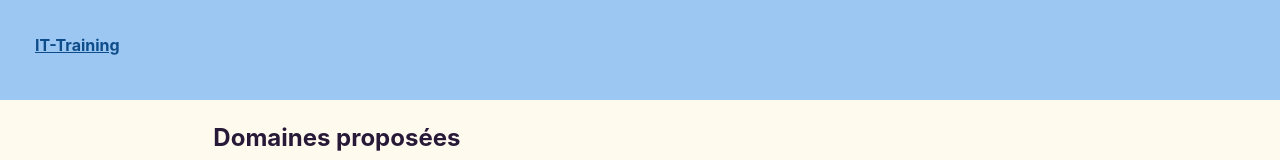
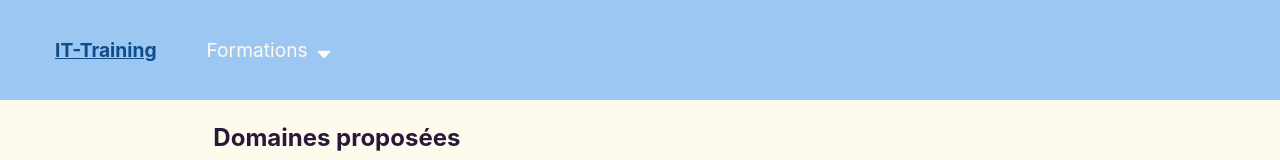
Before and after one commit to Florian00000/projet_cda_florian, a React (Vite) app in the folder frontend/IT_Training_front/: page / in a window 1280 px wide. Shown: the top 160 px of the page. Built offline with nearby package versions, Linux system fonts and the light colour scheme; no server answers.

Commit message:
css navbar

```diff
--- a/frontend/IT_Training_front/package.json
+++ b/frontend/IT_Training_front/package.json
@@ -10,6 +10,9 @@
     "preview": "vite preview"
   },
   "dependencies": {
+    "@fortawesome/fontawesome-svg-core": "^6.6.0",
+    "@fortawesome/free-solid-svg-icons": "^6.6.0",
+    "@fortawesome/react-fontawesome": "^0.2.2",
     "@reduxjs/toolkit": "^2.3.0",
     "axios": "^1.7.7",
     "jwt-decode": "^4.0.0",
--- a/frontend/IT_Training_front/src/components/shared/Button.jsx
+++ b/frontend/IT_Training_front/src/components/shared/Button.jsx
@@ -37,7 +37,6 @@ Button.propTypes = {
     onClick: PropTypes.func,
     disabled: PropTypes.bool,
     type: PropTypes.oneOf(['button', 'submit', 'reset']),
-    onClick: PropTypes.func,
     size: PropTypes.oneOf(['small', 'medium', 'large'])
 }
 
--- a/frontend/IT_Training_front/src/components/shared/Navbar.jsx
+++ b/frontend/IT_Training_front/src/components/shared/Navbar.jsx
@@ -1,11 +1,34 @@
-import React from 'react';
+import React, { useState } from 'react';
 import { Link } from 'react-router-dom';
 import classes from "./Navbar.module.css"
+import { FontAwesomeIcon } from '@fortawesome/react-fontawesome'
+import { faSortDown } from '@fortawesome/free-solid-svg-icons'
 
 const Navbar = () => {
+    const [isDropdownVisible, setDropdownVisible] = useState(false);
+
+    const toggleDopdown = () => {
+        setDropdownVisible(!isDropdownVisible)
+    };
+
     return (
         <nav className={classes.nav}>
-            <Link to={"/"} className={classes.text}><span><b>IT-Training</b></span></Link>
+            <Link to={"/"} className={classes.textIt}><span><b>IT-Training</b></span></Link>
+            <div className={classes.menu} onMouseEnter={toggleDopdown} onMouseLeave={toggleDopdown}>
+                <span className={classes.menuTitle} >Formations</span>
+                <span>
+                    <FontAwesomeIcon icon={faSortDown} />
+                </span>
+
+
+                {isDropdownVisible && (
+                    <div className={classes.dropdown} >
+                        <Link to={"#"} className={classes.dropdownItem} >Ajouter Formation</Link>
+                        <Link to={"#"} className={classes.dropdownItem} >test</Link>
+                        <Link to={"#"} className={classes.dropdownItem} >test</Link>
+                    </div>
+                )}
+            </div>
         </nav>
     );
 }
--- a/frontend/IT_Training_front/src/components/shared/Navbar.module.css
+++ b/frontend/IT_Training_front/src/components/shared/Navbar.module.css
@@ -1,12 +1,48 @@
 .nav{
     background-color: var(--blueHeader) ;
     height: 100px;
-    display: grid;
-    grid-template-rows: 1fr 1fr 1fr ;
-
+    display: flex;
+    align-items: center;
+    padding-left: 35px;
 }
 
-.text{
-    grid-row: 2/3;
-    padding-left: 35px;
+.textIt{
+    padding-left: 20px;
+    font-size: 1.2em;
 }
+
+.menu {
+    position: relative;
+    cursor: pointer;
+    font-size: 1.2em;
+    color: var(--backgroundColor);
+    margin-left: 40px;
+}
+
+.menuTitle {
+    padding: 10px;
+    display: inline-block;
+}
+
+.dropdown {
+    font-size: 0.9em;
+    position: absolute;
+    top: 100%;
+    left: 0;
+    background-color: var(--blueHeaderOpacity);
+    box-shadow: 0px 4px 8px rgba(0, 0, 0, 0.1);
+    border-radius: 5px ;
+    min-width: 150px;
+    z-index: 10;
+}
+
+.dropdownItem {
+    display: block;
+    padding: 10px 15px;
+    color: var(--darkPurple);
+    text-decoration: none;
+}
+
+.dropdownItem:hover {
+    color: var(--backgroundColor);
+}
--- a/frontend/IT_Training_front/src/index.css
+++ b/frontend/IT_Training_front/src/index.css
@@ -7,7 +7,9 @@
   color: #271A38;
   background-color: #FFFAEE;
 
+  --backgroundColor: #FFFAEE;
   --blueHeader: #9CC7F2;
+  --blueHeaderOpacity:rgba(156, 199, 242, 0.95);
   --greyCard: #E6E6E6;
   --blueButton: #0F4C8A;
   --blueBackgroundCard: #E2EBF0;
@@ -63,6 +65,9 @@ button {
 button:not([disabled]):hover {
   border-color: var(--greyCard);
 }
+button:disabled{
+  cursor: default;
+}
 button:focus,
 button:focus-visible {
   outline: 4px auto -webkit-focus-ring-color;
```
Also changed, not shown: 1 other file (tests, documents, lock files or other folders).
